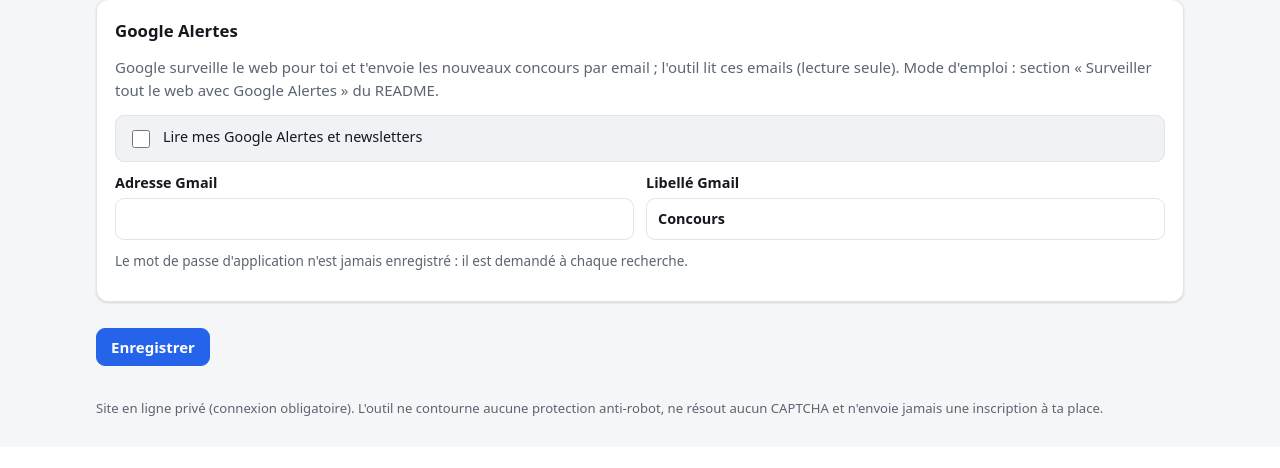
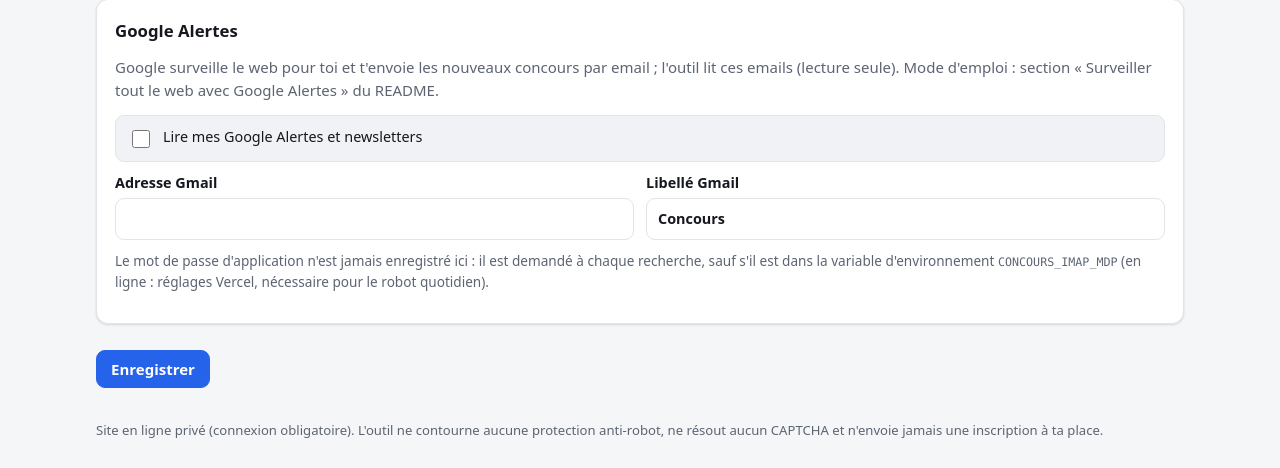
Before and after one commit to webjet0702/Bot-jeu-concours-, a Flask app: page /profil in a window 1280 px wide. Shown: the part 935-1403 px from the top of the page. Before the commit the page ends 1351 px from the top, so only its background shows below. Run offline with Flask 3, Linux system fonts and the light colour scheme; the visitor is signed in with stand-in values (Sample User, id 1); data that the repository does not hold is empty; some libraries are stand-ins or nearby versions.

Commit message:
Profil : expliquer CONCOURS_IMAP_MDP pour le robot en ligne
Co-Authored-By: Claude Opus 5.5 <noreply@anthropic.com>
Claude-Session: https://claude.ai/code/session_01Wveg8eEcpSaMJXYqCqdDXS

```diff
--- a/concours_assistant/web/templates/configuration.html
+++ b/concours_assistant/web/templates/configuration.html
@@ -50,7 +50,7 @@
       <label>Adresse Gmail<input type="email" name="newsletter_utilisateur" value="{{ cfg.collecte.newsletter.utilisateur }}"></label>
       <label>Libellé Gmail<input type="text" name="newsletter_dossier" value="{{ cfg.collecte.newsletter.dossier }}"></label>
     </div>
-    <p class="discret petit">Le mot de passe d'application n'est jamais enregistré : il est demandé à chaque recherche.</p>
+    <p class="discret petit">Le mot de passe d'application n'est jamais enregistré ici : il est demandé à chaque recherche, sauf s'il est dans la variable d'environnement <code>CONCOURS_IMAP_MDP</code> (en ligne : réglages Vercel, nécessaire pour le robot quotidien).</p>
   </section>
   <button class="bouton bouton-principal">Enregistrer</button>
 </form>
```
